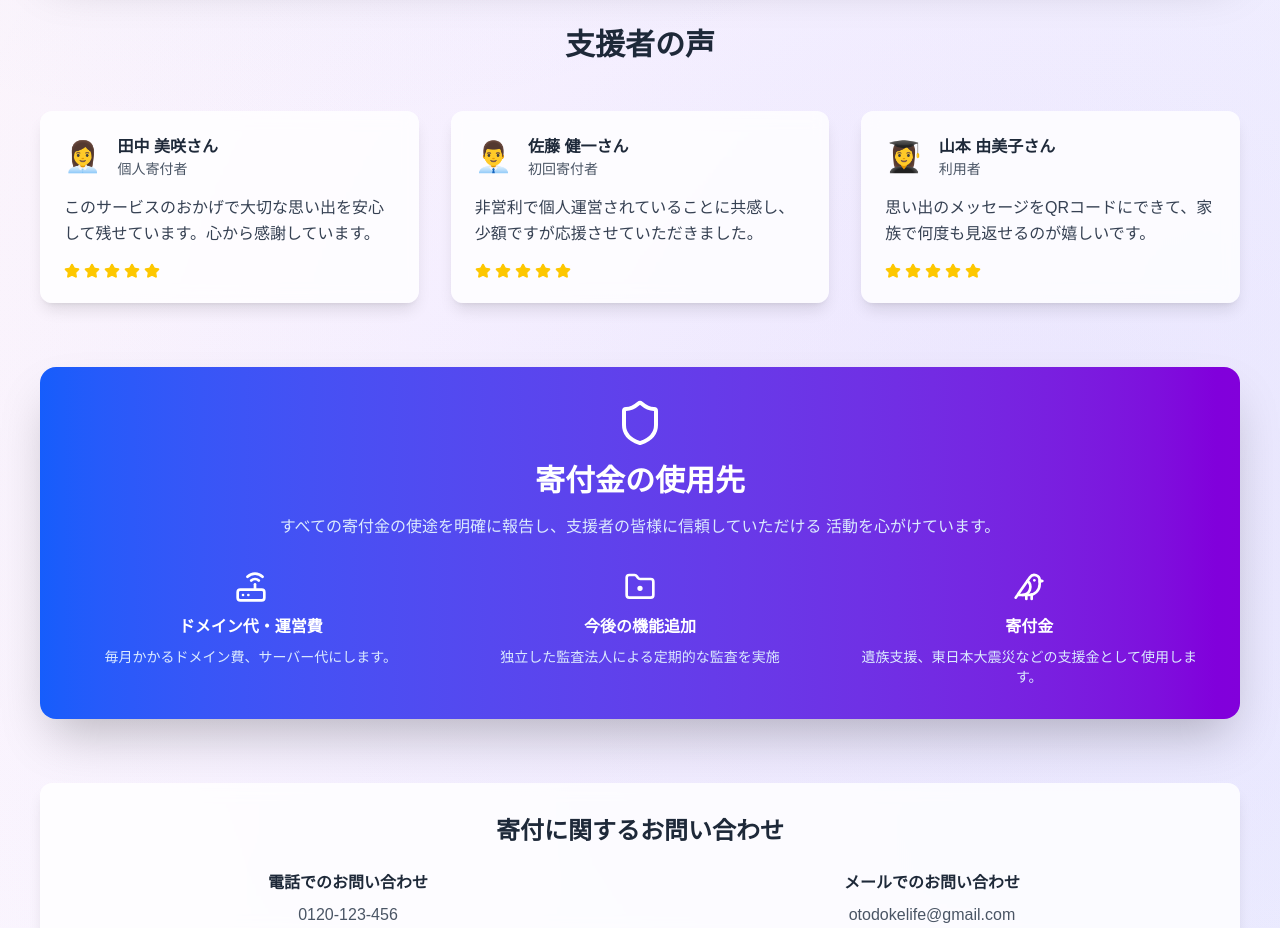
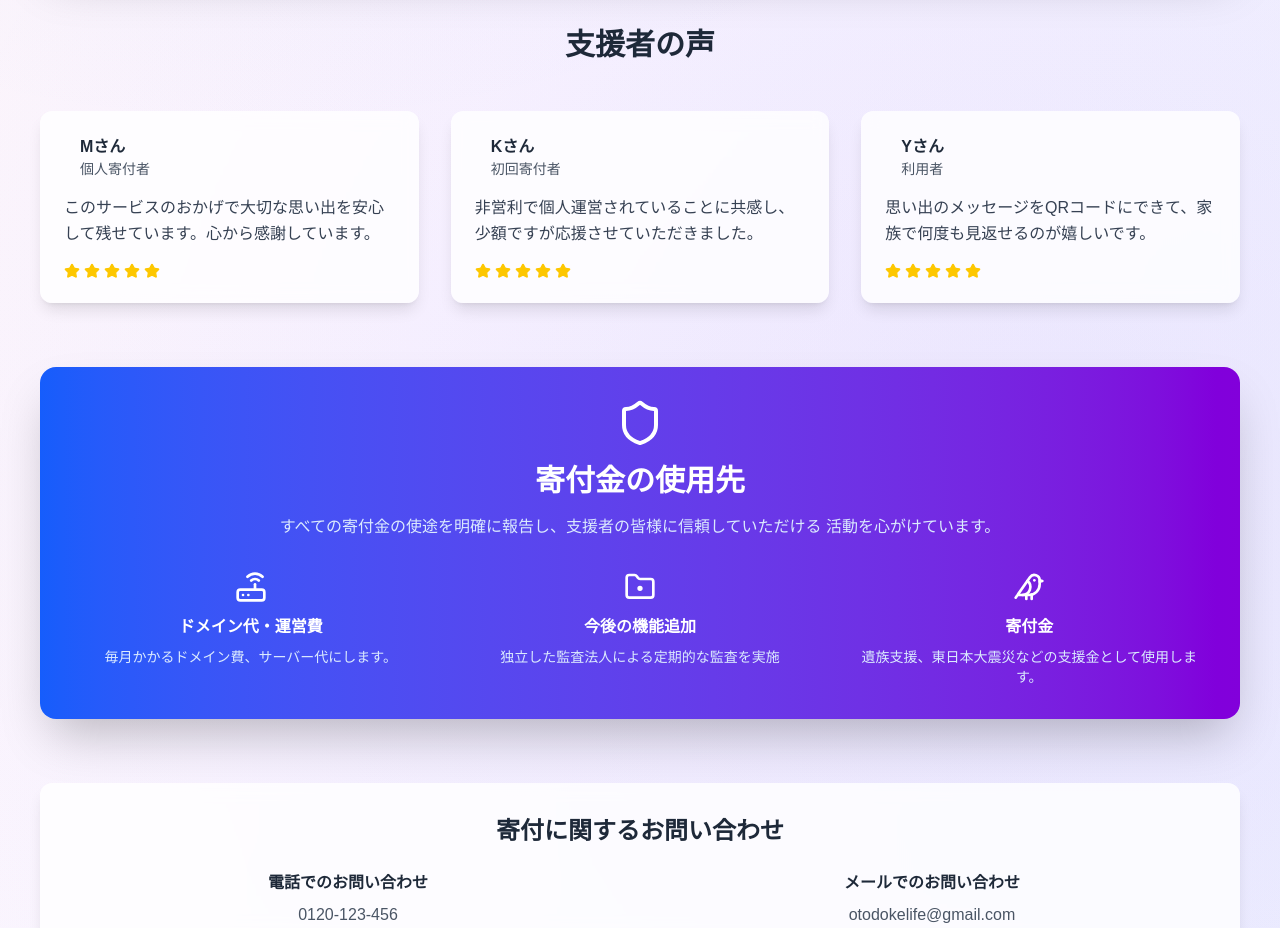
Before and after one commit to meso1007/NEXT-QRcodeMessage-WebApp, a Next.js app: page /donate in a window 1280 px wide. Shown: the part 1640-2568 px from the top of the page. Built offline with nearby package versions, Linux system fonts and the light colour scheme; no server answers.

Commit message:
Change how to write GA_TRACKING

```diff
--- a/src/app/api/analytics/route.ts
+++ b/src/app/api/analytics/route.ts
@@ -34,7 +34,7 @@ export async function GET() {
     });
 
     const totalScans = response.data.rows?.reduce((sum: number, row: analyticsdata_v1beta.Schema$Row) => {
-      if (row.dimensionValues?.[0].value?.includes('/letter')) {
+      if (row.dimensionValues?.[0].value?.includes('/')) {
         return sum + Number(row.metricValues?.[0].value || 0);
       }
       return sum;
--- a/src/app/donate/page.tsx
+++ b/src/app/donate/page.tsx
@@ -105,22 +105,22 @@ const impactStats = [
 
 const testimonials = [
   {
-    name: '田中 美咲さん',
+    name: 'Mさん',
     role: '個人寄付者',
     comment: 'このサービスのおかげで大切な思い出を安心して残せています。心から感謝しています。',
-    avatar: '👩‍💼'
+    avatar: ''
   },
   {
-    name: '佐藤 健一さん',
+    name: 'Kさん',
     role: '初回寄付者',
     comment: '非営利で個人運営されていることに共感し、少額ですが応援させていただきました。',
-    avatar: '👨‍💼'
+    avatar: ''
   },
   {
-    name: '山本 由美子さん',
+    name: 'Yさん',
     role: '利用者',
     comment: '思い出のメッセージをQRコードにできて、家族で何度も見返せるのが嬉しいです。',
-    avatar: '👩‍🎓'
+    avatar: ''
   }
 ];
 
@@ -455,7 +455,7 @@ const DonationPage = () => {
             <button
               onClick={handleDonate}
               disabled={!selectedAmount && !customAmount || !selectedMethod}
-              className="bg-gradient-to-r from-blue-600 to-purple-700 text-white px-12 py-4 rounded-xl font-semibold text-lg shadow-lg hover:shadow-xl transition-all duration-300 disabled:opacity-50 disabled:cursor-not-allowed hover:scale-105"
+              className="bg-gradient-to-r from-blue-600 to-purple-700 text-white px-12 py-4 rounded-xl font-semibold text-lg shadow-lg hover:shadow-xl transition-all duration-300 disabled:opacity-50 disabled:cursor-not-allowed hover:scale-105 disable  hover:cursor-disable"
             >
               {isMonthly ? '継続寄付を開始する' : '寄付する'}
             </button>
--- a/src/app/layout.tsx
+++ b/src/app/layout.tsx
@@ -20,7 +20,7 @@ export const metadata: Metadata = {
   metadataBase: new URL('https://otodokelife.com/'),
   title: "OTODOKE LIFE - 大切な人への想いを残す場所",
   description: "大切な人への想いやメッセージを、安全で意味のある形で残すためのプラットフォームです。QRコードを通じて、あなたの想いを未来へ届けます。",
-  keywords: "メッセージ, QRコード, 想い, メモリー, デジタルレター, 大切な人へのメッセージ",
+  keywords: "メッセージ, QRコード, 想い, メモリー, デジタルレター, 大切な人へのメッセージ 電子手紙 電子遺書 手紙",
   authors: [{ name: "Shoya Horiuchi" }],
   creator: "Shoya Horiuchi",
   publisher: "OTODOKE LIFE",
@@ -81,7 +81,9 @@ export default function RootLayout({
         {/* Google Analytics */}
         <Script
           strategy="afterInteractive"
-          src={`https://www.googletagmanager.com/gtag/js?id=${GA_TRACKING_ID}`}
+          // src={`https://www.googletagmanager.com/gtag/js?id=${GA_TRACKING_ID}`}
+          src={`https://www.googletagmanager.com/gtag/js?id=G-R6DS0MJ3M4`}
+
         />
         <Script
           id="google-analytics"
@@ -95,6 +97,7 @@ export default function RootLayout({
             `,
           }}
         />
+
       </head>
       <body
         className={`${geistSans.variable} ${geistMono.variable} antialiased bg-gradient-to-br from-pink-50 via-purple-50 to-indigo-50`}
--- a/src/components/Header.tsx
+++ b/src/components/Header.tsx
@@ -24,7 +24,7 @@ export default function Header() {
   ];
 
   return (
-    <header className="bg-white/70 backdrop-blur-sm border-b border-pink-100 sticky top-0 z-50 px-3">
+    <header className="md:bg-white/70 backdrop-blur-sm border-b border-pink-100 sticky top-0 z-50 px-3 bg-gray/20">
       <div className="max-w-6xl mx-auto px-4">
         <div className="flex items-center justify-between py-4">
           {/* ロゴ部分 */}
```
